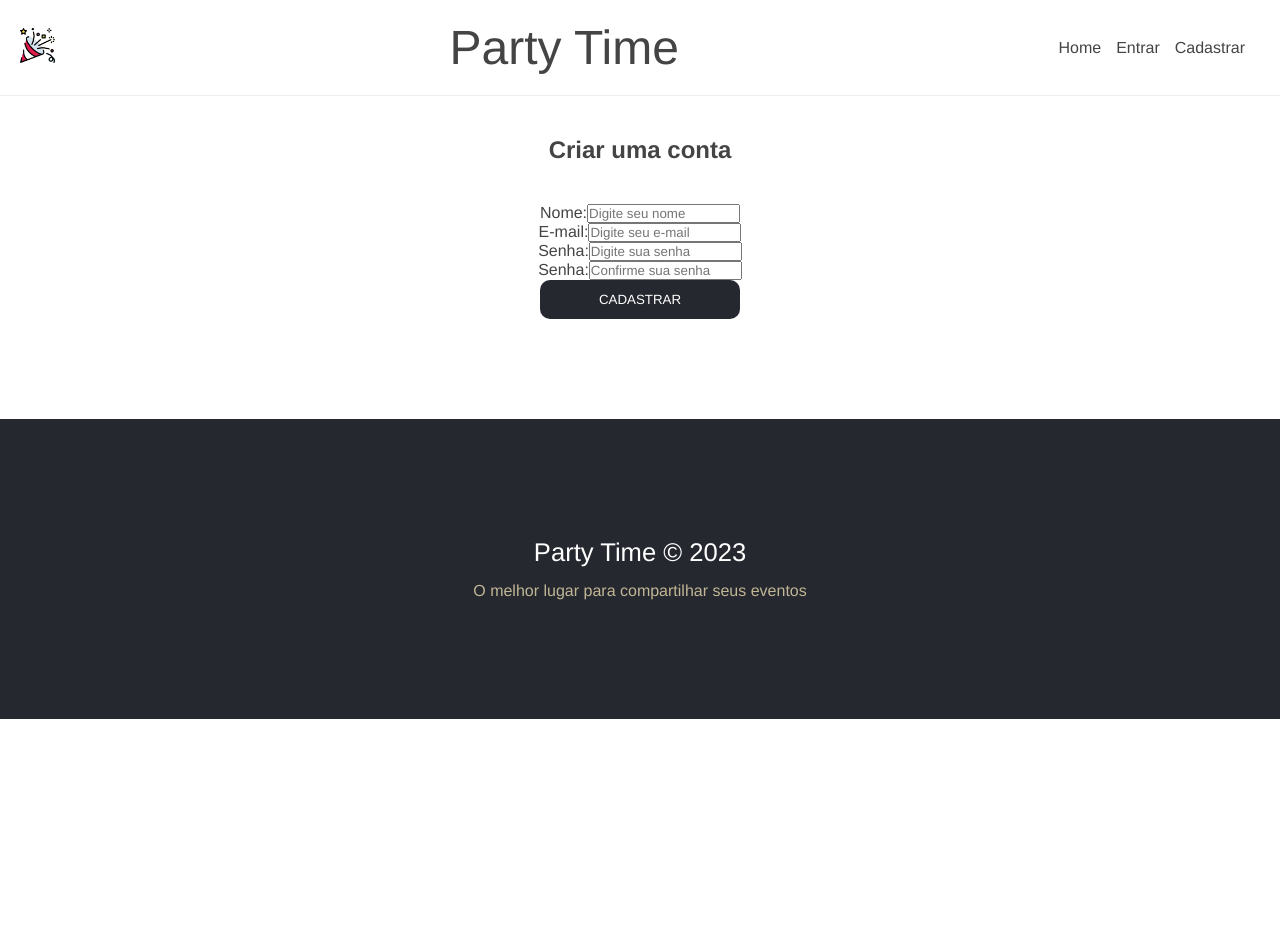
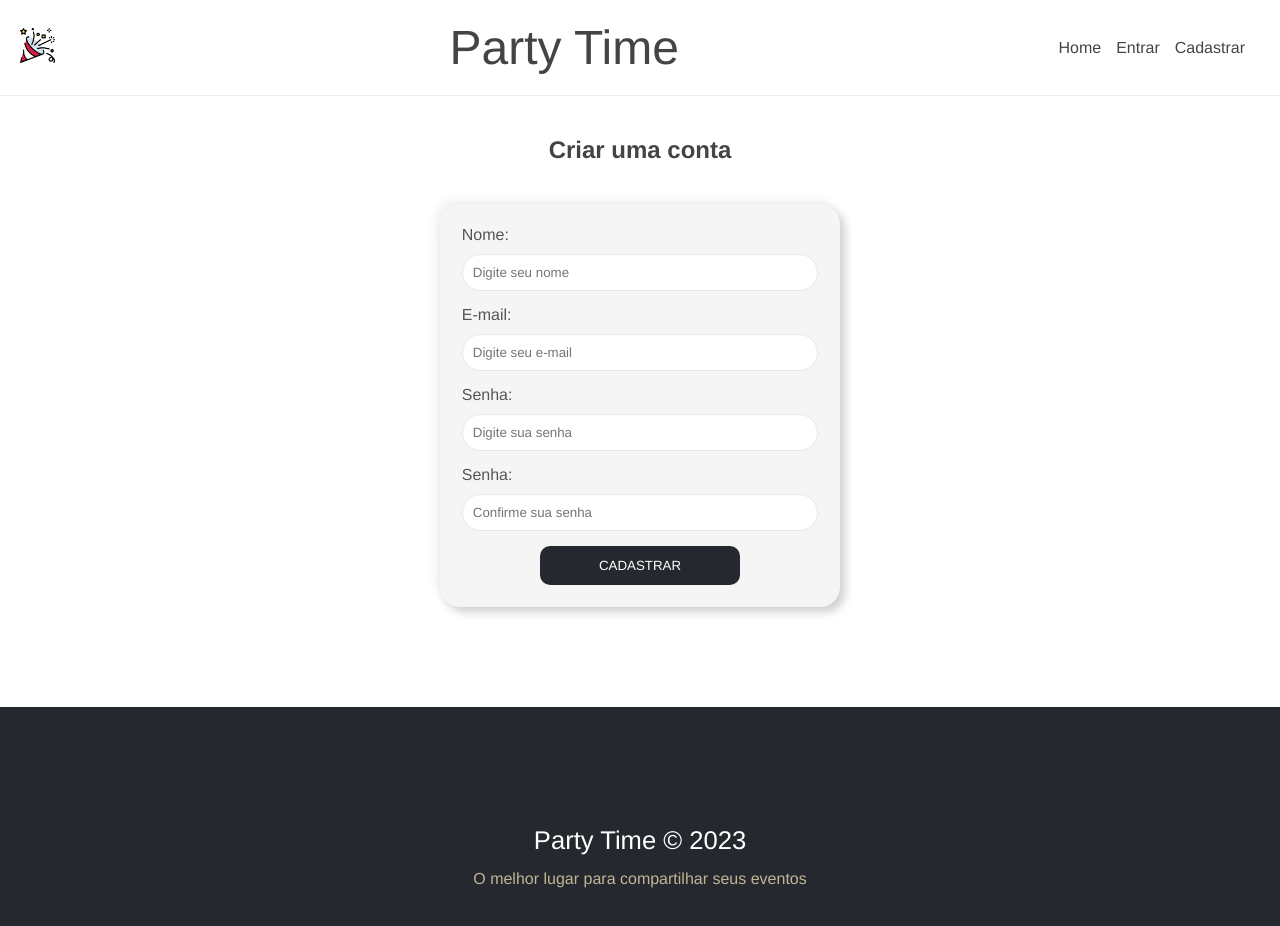
Before and after one commit to GabrielBessi/project_partyTime_frontend, a Vue app: page /register in a window 1280 px wide. Shown: the top 926 px of the page. Before the commit the page ends 800 px from the top, so only its background shows below. Built offline with nearby package versions, Linux system fonts and the light colour scheme.

Commit message:
feat<view-register>: Criação do formulário de registro

```diff
--- a/src/components/FormView.vue
+++ b/src/components/FormView.vue
@@ -1,7 +1,10 @@
 <template>
   <div>
     <Message :msg="msg" :msgClass="msgClass" />
-    <form action="" id="user-form">
+    <form
+      id="user-form"
+      @submit="page === 'register' ? register($event) : update($event)"
+    >
       <div class="input-container">
         <label for="name">Nome:</label>
         <input
@@ -28,7 +31,7 @@
           type="password"
           id="password"
           name="password"
-          v-model="name"
+          v-model="password"
           placeholder="Digite sua senha"
         />
       </div>
@@ -50,6 +53,7 @@
 <script>
 import inputSubmit from "./form/inputSubmit.vue";
 import Message from "./MessageView.vue";
+import { mapMutations } from "vuex";
 
 export default {
   name: "RegisterForm",
@@ -65,7 +69,91 @@ export default {
       msgClass: null,
     };
   },
+  methods: {
+    ...mapMutations(["authenticate"]),
+    async register(event) {
+      event.preventDefault();
+
+      const data = {
+        name: this.name,
+        email: this.email,
+        password: this.password,
+        confirmPassword: this.confirmPassword,
+      };
+
+      const jsonData = JSON.stringify(data);
+
+      await fetch("http://localhost:3000/api/auth/register", {
+        method: "POST",
+        headers: { "Content-type": "application/json" },
+        body: jsonData,
+      })
+        .then((resp) => resp.json())
+        .then((data) => {
+          let auth = false;
+
+          if (data.error) {
+            this.msg = data.error;
+            this.msgClass = "error";
+          } else {
+            auth = true;
+            this.msg = data.message;
+            this.msgClass = "success";
+
+            this.$store.commit("authenticate", {
+              token: data.token,
+              userId: data.userId,
+            });
+          }
+
+          const getToken = localStorage.getItem("vuex");
+          const { token } = JSON.parse(getToken);
+
+          setTimeout(() => {
+            if (!token) {
+              this.msg = null;
+            } else {
+              this.$router.push("dashboard");
+            }
+          }, 2000);
+        })
+        .catch((err) => {
+          console.log(err);
+        });
+    },
+  },
 };
 </script>
 
-<style scoped></style>
+<style scoped>
+#user-form {
+  max-width: 400px;
+  margin: 0 auto;
+  display: flex;
+  flex-direction: column;
+
+  border-radius: 20px;
+  padding: 1.7%;
+
+  background: #f5f5f5;
+  box-shadow: 5px 5px 10px #cecece, -5px -5px 10px #f2f2f2;
+}
+
+.input-container {
+  display: flex;
+  flex-direction: column;
+  margin-bottom: 15px;
+  text-align: left;
+}
+
+.input-container label {
+  margin-bottom: 10px;
+  color: #555;
+}
+
+.input-container input {
+  padding: 10px;
+  border: 1px solid #e8e8e8;
+  border-radius: 20px;
+}
+</style>
```
